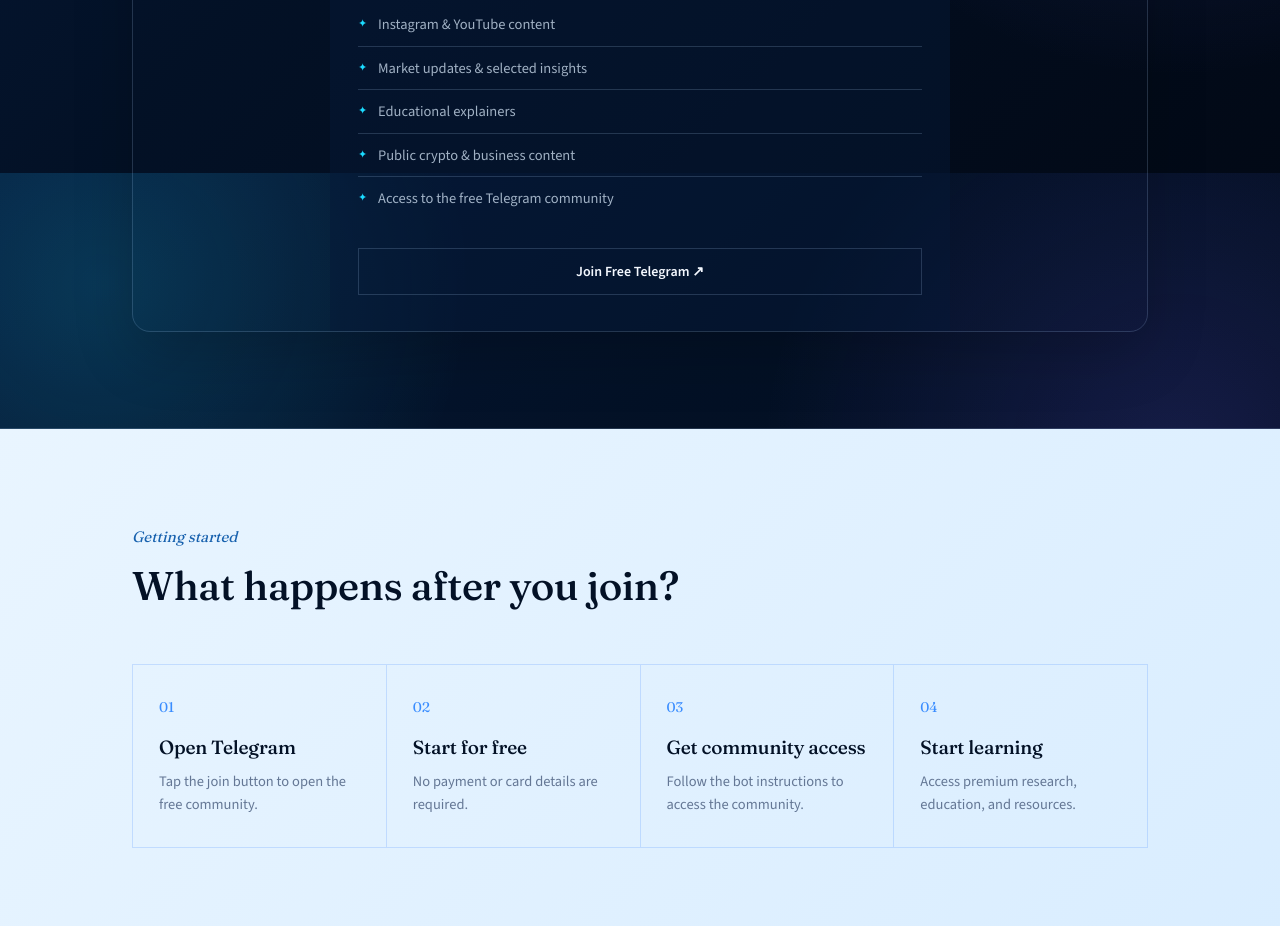
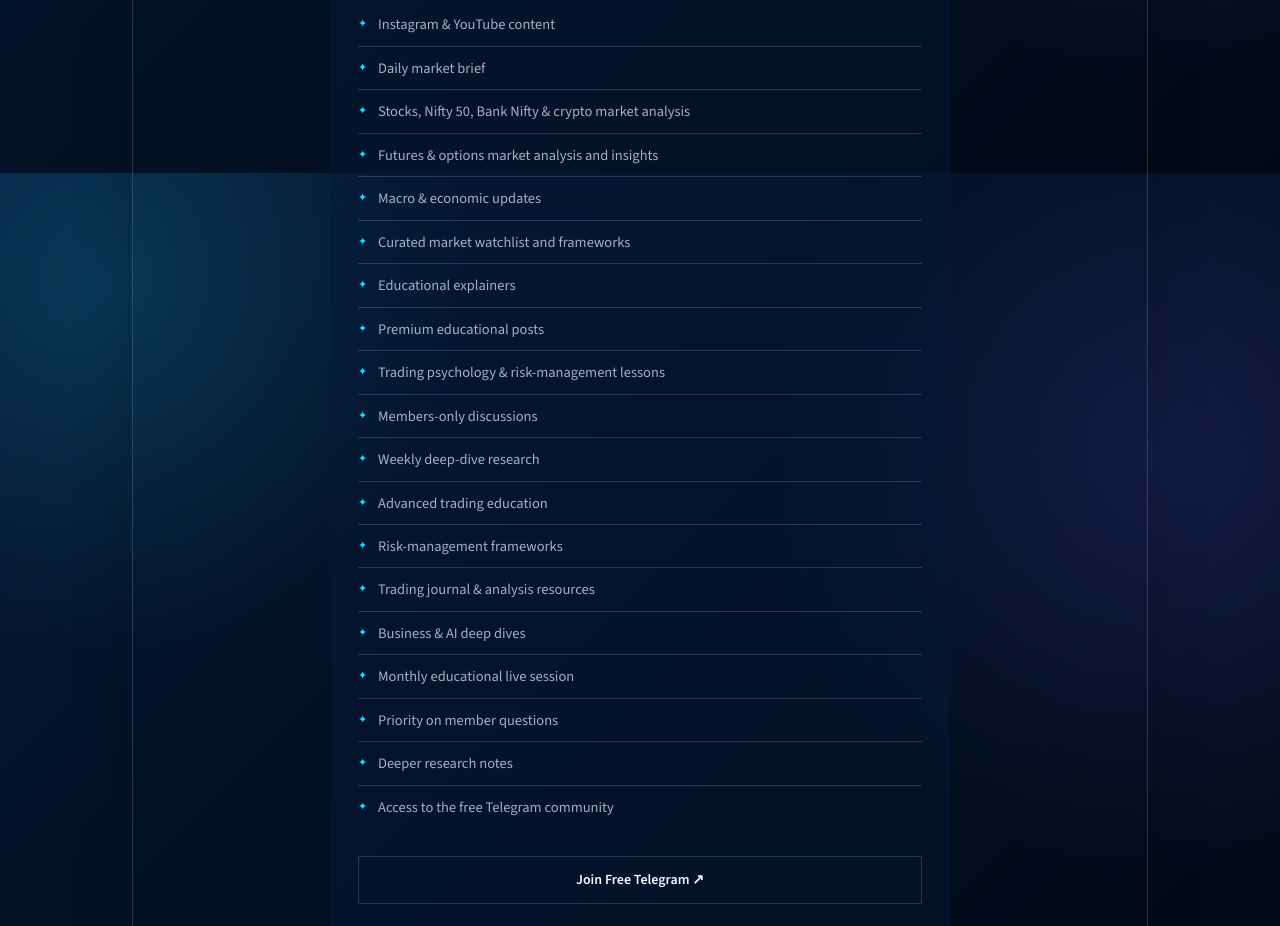
Before and after one commit to klkcreatives-afk/growthbykanth2, a plain HTML site: page index.html in a window 1280 px wide. Shown: the part 1427-2353 px from the top of the page. Drawn offline with nearby package versions, Linux system fonts and the light colour scheme.

Commit message:
Expand free community benefits

```diff
--- a/index.html
+++ b/index.html
@@ -351,9 +351,23 @@
         <div class="access-note">Instant access · 100% free</div>
         <ul>
           <li>Instagram &amp; YouTube content</li>
-          <li>Market updates &amp; selected insights</li>
+          <li>Daily market brief</li>
+          <li>Stocks, Nifty 50, Bank Nifty &amp; crypto market analysis</li>
+          <li>Futures &amp; options market analysis and insights</li>
+          <li>Macro &amp; economic updates</li>
+          <li>Curated market watchlist and frameworks</li>
           <li>Educational explainers</li>
-          <li>Public crypto &amp; business content</li>
+          <li>Premium educational posts</li>
+          <li>Trading psychology &amp; risk-management lessons</li>
+          <li>Members-only discussions</li>
+          <li>Weekly deep-dive research</li>
+          <li>Advanced trading education</li>
+          <li>Risk-management frameworks</li>
+          <li>Trading journal &amp; analysis resources</li>
+          <li>Business &amp; AI deep dives</li>
+          <li>Monthly educational live session</li>
+          <li>Priority on member questions</li>
+          <li>Deeper research notes</li>
           <li>Access to the free Telegram community</li>
         </ul>
         <a class="cta" href="https://t.me/GrowthbyKanth" target="_blank" rel="noopener noreferrer">Join Free Telegram <span aria-hidden="true">↗</span></a>
```
